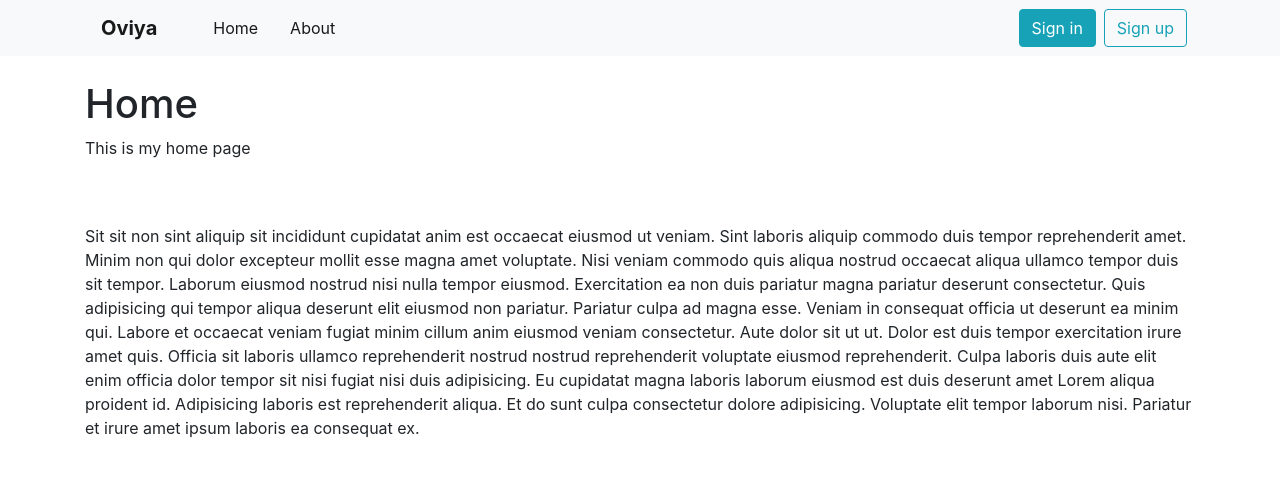
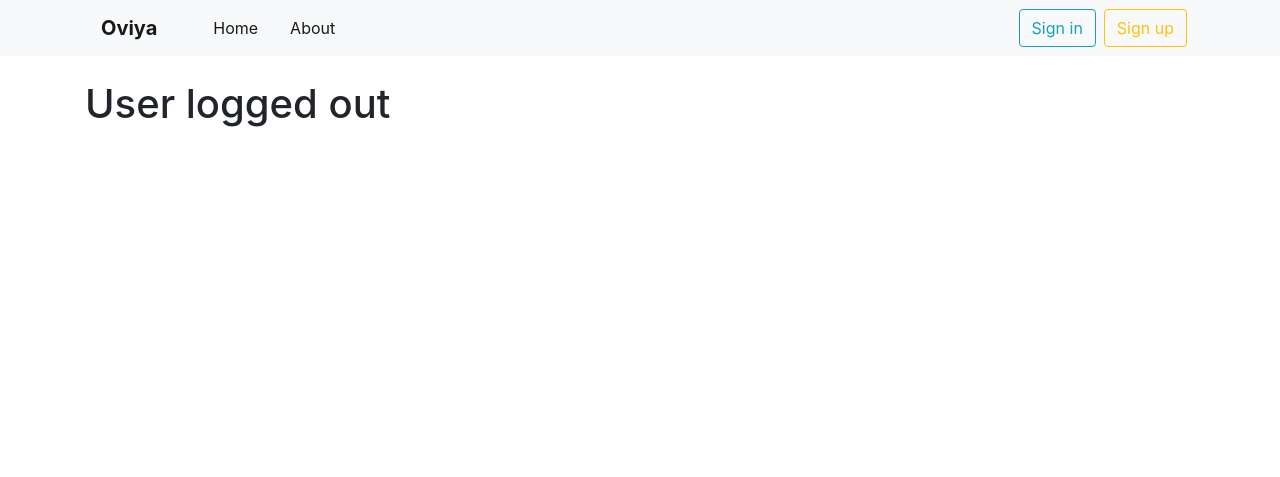
Before and after one commit to IBM-EPBL/IBM-Project-11457-1659329490, a Flask app: page / in a window 1280 px wide. Shown: the top 477 px of the page. Run offline with Flask 2, Linux system fonts and the light colour scheme.

Commit message:
Assignment 2 signup/signin

```diff
--- a/Assignments/Oviya(Mem 2)/Assignment1/app.py
+++ b/Assignments/Oviya(Mem 2)/Assignment1/app.py
@@ -15,5 +15,7 @@ def about():
     return render_template('about.html')
 
 
+
+
 db.init_app(app)
 app.register_blueprint(auth.bp)
--- a/Assignments/Oviya(Mem 2)/Assignment1/auth.py
+++ b/Assignments/Oviya(Mem 2)/Assignment1/auth.py
@@ -57,9 +57,15 @@ def login():
         if error is None:
             session.clear()
             session['user_id'] = user['id']
+            session['username'] = user['username']
             flash("User Loggedin")
             return redirect(url_for('home'))
 
         flash(error)
 
     return render_template('auth/login.html')
+@bp.route('/logout')
+def logout():
+    session.clear()
+    flash("Logged out successfully")
+    return redirect(url_for('home'))
--- a/Assignments/Oviya(Mem 2)/Assignment1/templates/home.html
+++ b/Assignments/Oviya(Mem 2)/Assignment1/templates/home.html
@@ -1,14 +1,11 @@
-{% extends 'base.html' %}
+{% extends 'base.html' %} {% block content %}
 
-{% block content %}
-
-    <div class="container d-flex justify-content-center flex-column">
-    <h1>Home</h1>
-    <p>This is my home page</p>
-    <br>
-    <br>
-    <p>Sit sit non sint aliquip sit incididunt cupidatat anim est occaecat eiusmod ut veniam. Sint laboris aliquip commodo duis tempor reprehenderit amet. Minim non qui dolor excepteur mollit esse magna amet voluptate. Nisi veniam commodo quis aliqua nostrud occaecat aliqua ullamco tempor duis sit tempor. Laborum eiusmod nostrud nisi nulla tempor eiusmod. Exercitation ea non duis pariatur magna pariatur deserunt consectetur. Quis adipisicing qui tempor aliqua deserunt elit eiusmod non pariatur. Pariatur culpa ad magna esse. Veniam in consequat officia ut deserunt ea minim qui. Labore et occaecat veniam fugiat minim cillum anim eiusmod veniam consectetur. Aute dolor sit ut ut. Dolor est duis tempor exercitation irure amet quis. Officia sit laboris ullamco reprehenderit nostrud nostrud reprehenderit voluptate eiusmod reprehenderit. Culpa laboris duis aute elit enim officia dolor tempor sit nisi fugiat nisi duis adipisicing. Eu cupidatat magna laboris laborum eiusmod est duis deserunt amet Lorem aliqua proident id. Adipisicing laboris est reprehenderit aliqua. Et do sunt culpa consectetur dolore adipisicing. Voluptate elit tempor laborum nisi. Pariatur et irure amet ipsum laboris ea consequat ex.</p>
-    </div>
-
+<div class="container d-flex justify-content-center flex-column">
+  {% if session['user_id'] %}
+  <h1>Welcome, {{ session['username'] }}</h1>
+  {% else %}
+  <h1>User logged out</h1>
+  {% endif %}
+</div>
 
 {% endblock content %}
--- a/Assignments/Oviya(Mem 2)/Assignment1/templates/navbar.html
+++ b/Assignments/Oviya(Mem 2)/Assignment1/templates/navbar.html
@@ -13,8 +13,12 @@
         </li>
       </ul>
       <form class="form-inline my-2 my-lg-0">
-        <a href={{url_for("auth.login")}} class="btn btn-info my-2 my-sm-0 mr-2" role="button">Sign in</a>
-        <a href={{url_for("auth.register")}} class="btn btn-outline-info my-2 my-sm-0 mr-2" role="button">Sign up</a>
+        {% if not session['user_id'] %}
+        <a href={{url_for("auth.login")}} class="btn btn-outline-info my-2 my-sm-0 mr-2" role="button">Sign in</a>
+        <a href={{url_for("auth.register")}} class="btn btn-outline-warning my-2 my-sm-0 mr-2" role="button">Sign up</a>
+            {% else %}
+        <a href={{url_for("auth.logout")}} class="btn btn-outline-warning my-2 my-sm-0 mr-2" role="button">Logout</a>
+            {% endif %}
       </form>
     </div>
   </nav>
```
